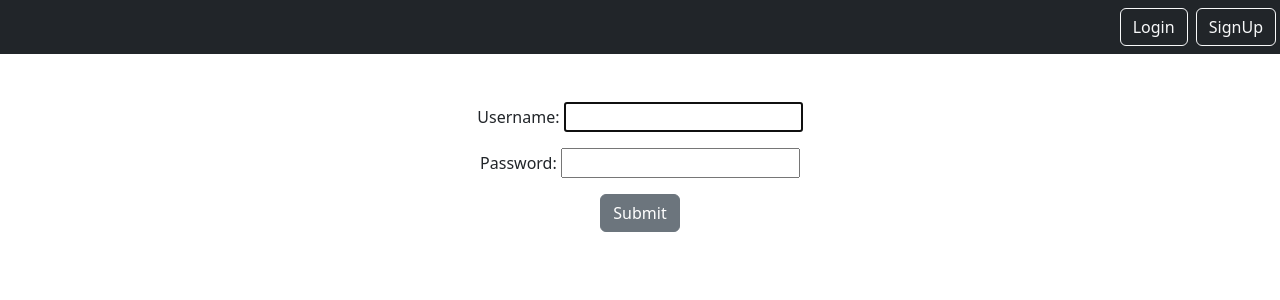
After one commit to therealaaryan/SmartNotes, a Django app: page /login in a window 1280 px wide. The commit adds this page. Shown: the top 300 px of the page. Run offline with Django 4.2, Linux system fonts and the light colour scheme.

Commit message:
done with functionalities

```diff
--- /dev/null
+++ b/home/templates/home/login.html
@@ -0,0 +1,11 @@
+{% extends 'base.html' %}
+
+{% block content %}
+
+<form method="post"> {% csrf_token %}
+    {{form.as_p}}
+    <input type="submit" class="btn btn-secondary"/>
+
+</form>
+
+{% endblock %}
--- a/home/templates/home/welcome.html
+++ b/home/templates/home/welcome.html
@@ -3,5 +3,5 @@
 {% block content %}
     <h1>Welcome to SmartNotes!!</h1>
     <p>Today is {{today}}</p>
-    <a href="{% url 'notes.list' %}" class="btn btn-primary">Check out these notes</a>
+    <a href="{% url 'check_notes' %}" class="btn btn-primary">Check out these notes</a>
 {% endblock %}
--- a/home/urls.py
+++ b/home/urls.py
@@ -2,6 +2,9 @@ from django.urls import path
 from . import views
 
 urlpatterns = [
-    path('home', views.HomeView.as_view()),
-    path('authorized', views.AuthorizedView.as_view()),
+    path('', views.HomeView.as_view(), name='home'),
+    path('login', views.LoginInterfaceView.as_view(), name='login'),
+    path('logout', views.LogoutInterfaceView.as_view(), name='logout'),
+    path('check_notes', views.check_notes, name='check_notes'),
+    path('signup', views.SignUpView.as_view(), name='signup'),
 ]
--- a/home/views.py
+++ b/home/views.py
@@ -1,8 +1,18 @@
-from django.shortcuts import render
+from django.shortcuts import render, redirect
 from django.http import HttpResponse
 from datetime import datetime
 from django.contrib.auth.mixins import LoginRequiredMixin
 from django.views.generic import TemplateView
+from django.contrib.auth.views import LoginView, LogoutView
+from django.contrib.auth.decorators import login_required
+from django.contrib.auth.forms import UserCreationForm
+from django.views.generic.edit import CreateView
+
+class LogoutInterfaceView(LogoutView):
+    template_name = 'home/logout.html'
+
+class LoginInterfaceView(LoginView):
+    template_name = 'home/login.html'
 
 class HomeView(TemplateView):
     template_name = 'home/welcome.html'
@@ -11,3 +21,19 @@ class HomeView(TemplateView):
 class AuthorizedView(LoginRequiredMixin, TemplateView):
     template_name = 'home/authorized.html'
     login_url = '/admin'
+
+class SignUpView(CreateView):
+    form_class = UserCreationForm
+    template_name = 'home/register.html'
+    success_url = '/smart/notes'
+
+    def get(self, request, *args, **kwargs):
+        if self.request.user.is_authenticated:
+            return redirect('notes.list')
+        return super().get(request, *args, **kwargs)
+
+def check_notes(request):
+    if request.user.is_authenticated:
+        return redirect('smart/notes')
+    else:
+        return redirect('login')
--- a/notes/models.py
+++ b/notes/models.py
@@ -1,7 +1,9 @@
 from django.db import models
+from django.contrib.auth.models import User
 
 # Create your models here.
 class Notes(models.Model):
     title = models.CharField(max_length = 200)
     text = models.TextField()
     created = models.DateTimeField(auto_now_add = True)
+    user = models.ForeignKey(User, on_delete=models.CASCADE, related_name="notes")
--- a/smartnotes/settings.py
+++ b/smartnotes/settings.py
@@ -130,3 +130,5 @@ STATICFILES_DIRS = [
 # https://docs.djangoproject.com/en/4.2/ref/settings/#default-auto-field
 
 DEFAULT_AUTO_FIELD = 'django.db.models.BigAutoField'
+
+LOGIN_REDIRECT_URL = '/smart/notes'
--- a/static/templates/base.html
+++ b/static/templates/base.html
@@ -8,6 +8,19 @@
     <title>Document</title>
 </head>
 <body>
+
+    <nav class="navbar navbar-dark bg-dark">
+        <div class="ms-auto">
+            {% if user.is_authenticated %}
+            <a href="{% url 'notes.list' %}" class="btn btn-outline-light me-1">Home</a>
+            <a href="{% url 'notes.new' %}" class="btn btn-outline-light me-1">Create</a>
+            <a href="{% url 'logout' %}" class="btn btn-outline-light me-1">Logout</a>
+            {% else %}
+            <a href="{% url 'login' %}" class="btn btn-outline-light me-1">Login</a>
+            <a href="{% url 'signup' %}" class="btn btn-outline-light me-1">SignUp</a>
+            {% endif %}
+        </div>
+    </nav>
     <div class="my-5 text-center container">
         {% block content %}
         {% endblock %}
```
Also changed, not shown: home/templates/home/logout.html (added, +7 -0 lines), home/templates/home/register.html (added, +11 -0 lines), notes/views.py (+16 -1 lines), db.sqlite3, notes/migrations/0002_notes_user.py (added).
